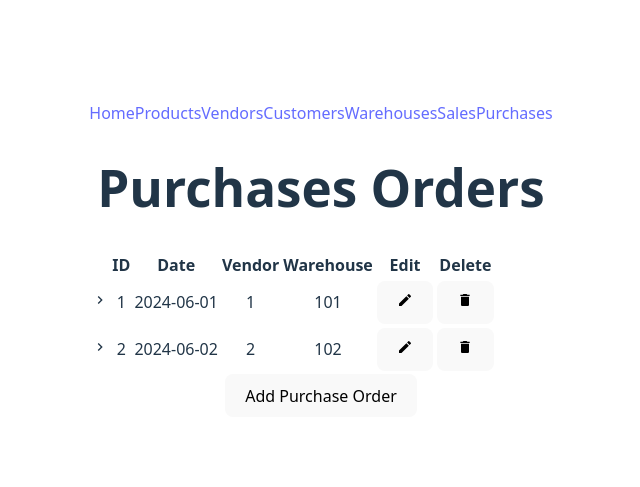
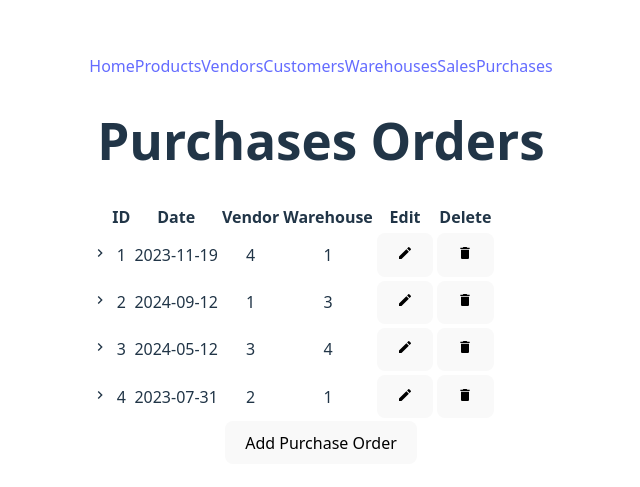
Before and after one commit to gunnarrl/coalition-warehouse, a React app in the folder frontend/: page /purchases in a window 1280 px wide. Shown: the part 141-628 px from the top of the page, without its empty margins (319-959 px from the left). Built offline with nearby package versions, Linux system fonts and the light colour scheme; the HTML template or start-up script is replaced by a standard one.

Commit message:
update purchase example data

```diff
--- a/frontend/src/pages/PurchaseOrderPage.jsx
+++ b/frontend/src/pages/PurchaseOrderPage.jsx
@@ -3,26 +3,36 @@ import DetailTable from '../components/DetailTable';
 import PopupForm from '../components/PopupForm';
 import Dropdown from '../components/Dropdown';
 
-// Mock Data
 const mockPurchasesOrders = [
-    { saleID: 1, saleDate: '2024-06-01', vendorID: 1, warehouseID: 101 },
-    { saleID: 2, saleDate: '2024-06-02', vendorID: 2, warehouseID: 102 },
+    { saleID: 1, saleDate: '2023-11-19', vendorID: 4, warehouseID: 1 },
+    { saleID: 2, saleDate: '2024-09-12', vendorID: 1, warehouseID: 3 },
+    { saleID: 3, saleDate: '2024-05-12', vendorID: 3, warehouseID: 4 },
+    { saleID: 4, saleDate: '2023-07-31', vendorID: 2, warehouseID: 1 },
 ];
 
 const mockVendors = [
-    { vendorID: 1, vendorName: 'Mass Supply Co' },
-    { vendorID: 2, vendorName: 'The Little Boutique Shop' },
+    { vendorID: 1, vendorName: 'Martin GmbH' },
+    { vendorID: 2, vendorName: 'King Group' },
+    { vendorID: 3, vendorName: 'Nelson Group' },
+    { vendorID: 4, vendorName: 'White Ltd' },
+    { vendorID: 5, vendorName: 'Carter Group' },
 ];
 
 const mockWarehouses = [
-    { warehouseID: 101, warehouseName: 'North Distribution' },
-    { warehouseID: 102, warehouseName: 'South Fulfillment' },
+    { warehouseID: 1, warehouseName: 'North Distribution' },
+    { warehouseID: 2, warehouseName: 'South Fulfillment' },
+    { warehouseID: 3, warehouseName: 'East Coast Hub' },
+    { warehouseID: 4, warehouseName: 'West Coast Depot' },
 ];
 
+// For simplicity, using the same items for all purchase orders. These would be linked to the saleID in the DB.
 const purchaseOrderItems = [
-    { name: 'Widget', qty: 50, price: 10.00 },
-    { name: 'Gadget', qty: 20, price: 15.00 },
+    { name: 'Ergonomic Mouse 654', qty: 98, price: 9.90 },
+    { name: 'Steel Desk 473', qty: 71, price: 84.09 },
+    { name: 'Plastic Drawer 653', qty: 92, price: 60.62 },
+    { name: 'Premium Keyboard 591', qty: 45, price: 96.75 },
 ];
+
 const PurchaseOrdersPage = () => {
 
     const columns = [
```
